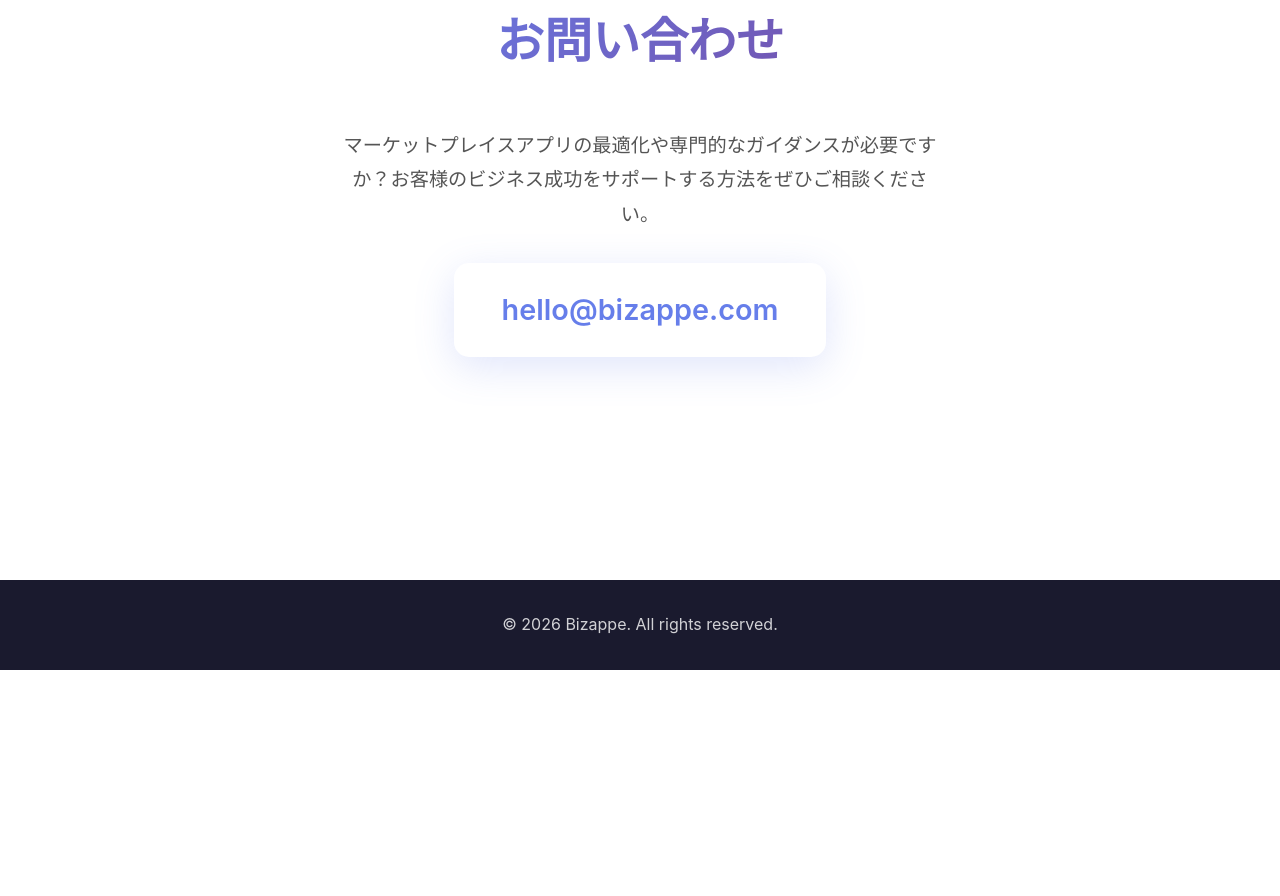
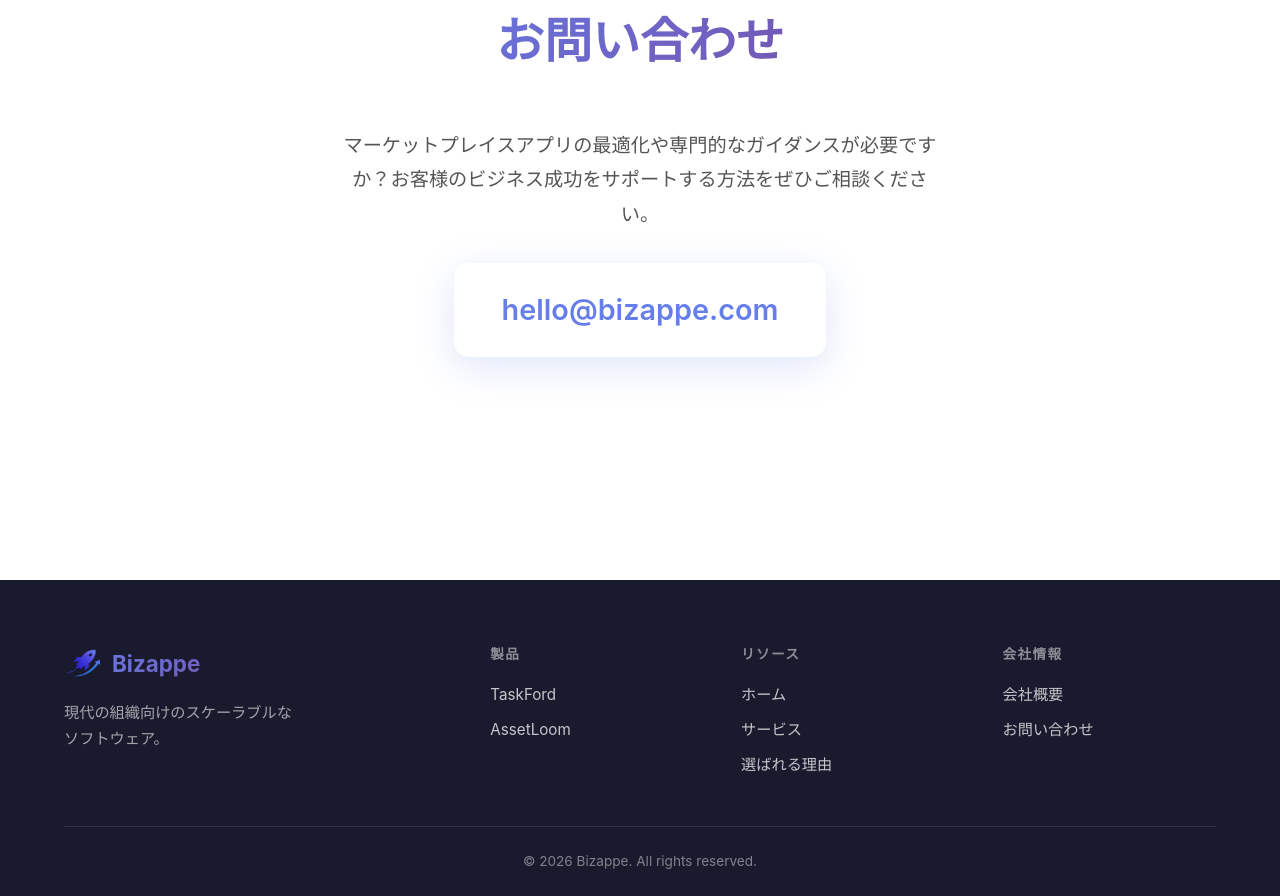
Before and after one commit to bizappe/bizappe-website, a plain HTML site: page ja.html in a window 1280 px wide. Shown: the part 3420-4316 px from the top of the page. Before the commit the page ends 4090 px from the top, so only its background shows below. Drawn offline with Linux system fonts and the light colour scheme.

Commit message:
added footer

```diff
--- a/ja.html
+++ b/ja.html
@@ -119,7 +119,43 @@
     </section>
 
     <footer>
-        <p>&copy; 2026 Bizappe. All rights reserved.</p>
+        <div class="footer-content">
+            <div class="footer-brand">
+                <div class="logo">
+                    <img src="/images/logo.png" alt="Bizappe Logo" class="logo-icon">
+                    <span>Bizappe</span>
+                </div>
+                <p>現代の組織向けのスケーラブルなソフトウェア。</p>
+            </div>
+            <div class="footer-links">
+                <div class="footer-links-column">
+                    <h4>製品</h4>
+                    <ul>
+                        <li><a href="https://www.taskford.com" target="_blank" rel="noopener">TaskFord</a></li>
+                        <li><a href="https://www.assetloom.com" target="_blank" rel="noopener">AssetLoom</a></li>
+                    </ul>
+                </div>
+                <div class="footer-links-column">
+                    <h4>リソース</h4>
+                    <ul>
+                        <li><a href="#home">ホーム</a></li>
+                        <li><a href="#services">サービス</a></li>
+                        <li><a href="#why-choose-us">選ばれる理由</a></li>
+
+                    </ul>
+                </div>
+                <div class="footer-links-column">
+                    <h4>会社情報</h4>
+                    <ul>
+                        <li><a href="#about">会社概要</a></li>
+                        <li><a href="#contact">お問い合わせ</a></li>
+                    </ul>
+                </div>
+            </div>
+        </div>
+        <div class="footer-bottom">
+            <p>&copy; 2026 Bizappe. All rights reserved.</p>
+        </div>
     </footer>
 
     <script src="/resources/script.js"></script>
--- a/resources/styles.css
+++ b/resources/styles.css
@@ -396,12 +396,80 @@ h2 {
 footer {
     background: #1a1a2e;
     color: white;
-    text-align: center;
-    padding: 2rem 5%;
+    padding: 4rem 5% 0;
 }
 
-footer p {
-    opacity: 0.8;
+.footer-content {
+    display: flex;
+    align-items: flex-start;
+    gap: 4rem;
+    max-width: 1200px;
+    margin: 0 auto;
+    padding-bottom: 3rem;
+    border-bottom: 1px solid rgba(255, 255, 255, 0.1);
+}
+
+.footer-brand {
+    flex: 0 0 auto;
+    min-width: 200px;
+}
+
+.footer-brand .logo {
+    margin-bottom: 1rem;
+    font-size: 1.4rem;
+}
+
+.footer-brand p {
+    opacity: 0.6;
+    font-size: 0.95rem;
+    line-height: 1.7;
+    max-width: 240px;
+}
+
+.footer-links {
+    flex: 1;
+    display: flex;
+    justify-content: space-evenly;
+    gap: 3rem;
+}
+
+.footer-links-column h4 {
+    font-size: 0.85rem;
+    font-weight: 600;
+    text-transform: uppercase;
+    letter-spacing: 0.1em;
+    color: rgba(255, 255, 255, 0.5);
+    margin-bottom: 1rem;
+}
+
+.footer-links-column ul {
+    list-style: none;
+    display: flex;
+    flex-direction: column;
+    gap: 0.6rem;
+}
+
+.footer-links-column a {
+    text-decoration: none;
+    color: rgba(255, 255, 255, 0.75);
+    font-size: 0.95rem;
+    transition: color 0.2s ease;
+}
+
+.footer-links-column a:hover {
+    color: #fff;
+}
+
+.footer-bottom {
+    max-width: 1200px;
+    margin: 0 auto;
+    padding: 1.5rem 0;
+    text-align: center;
+}
+
+.footer-bottom p {
+    opacity: 0.45;
+    font-size: 0.85rem;
 }
 
 @media (max-width: 768px) {
@@ -455,6 +523,19 @@ footer p {
     .nav-links a::after {
         display: none;
     }
+
+    .footer-content {
+        flex-direction: column;
+        gap: 2rem;
+    }
+
+    .footer-links {
+        gap: 2rem;
+    }
+
+    .footer-brand p {
+        max-width: 100%;
+    }
 }
 
 @media (min-width: 769px) and (max-width: 1200px) {
```
Also changed, not shown: index.html (+36 -1 lines).
